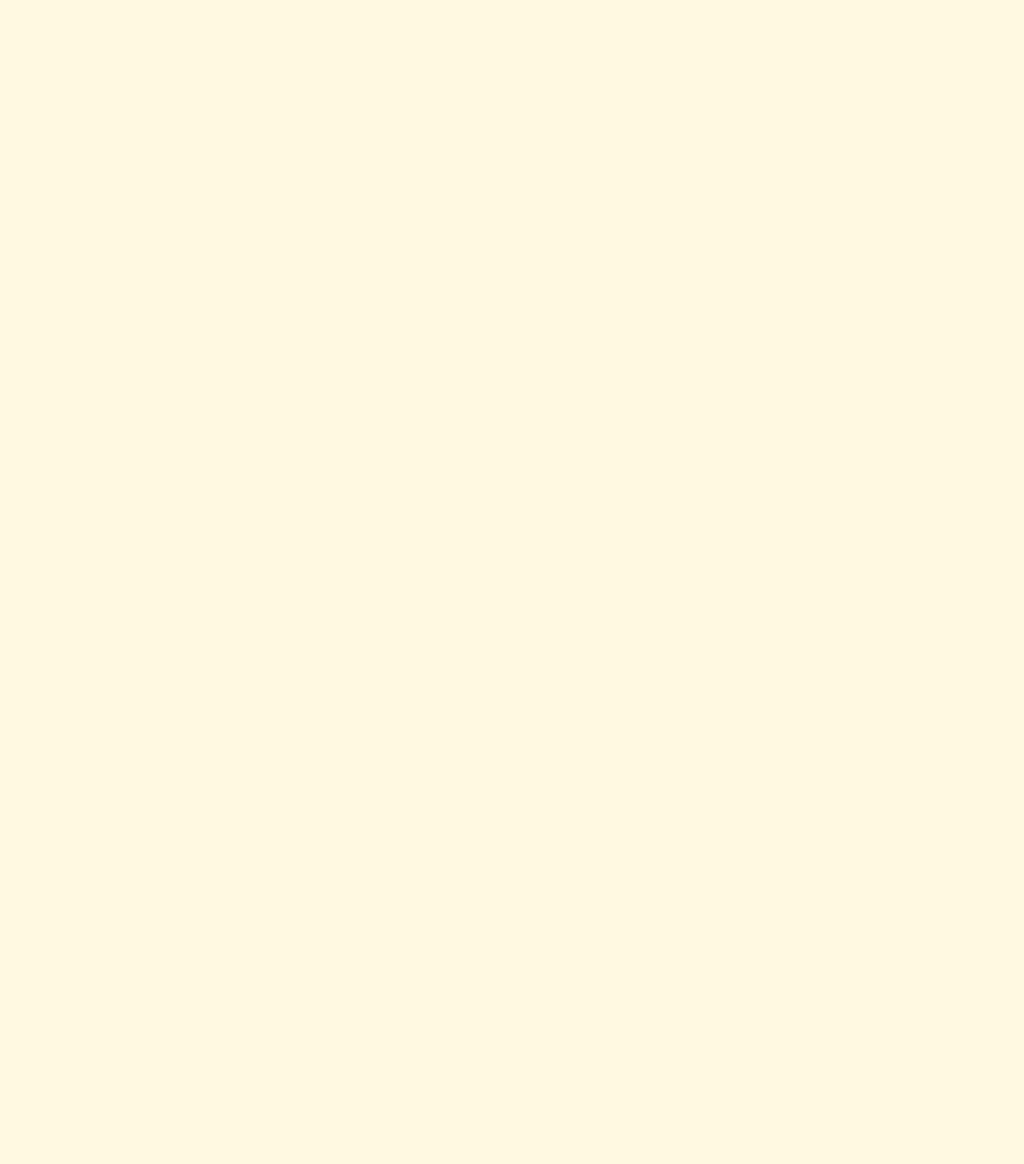
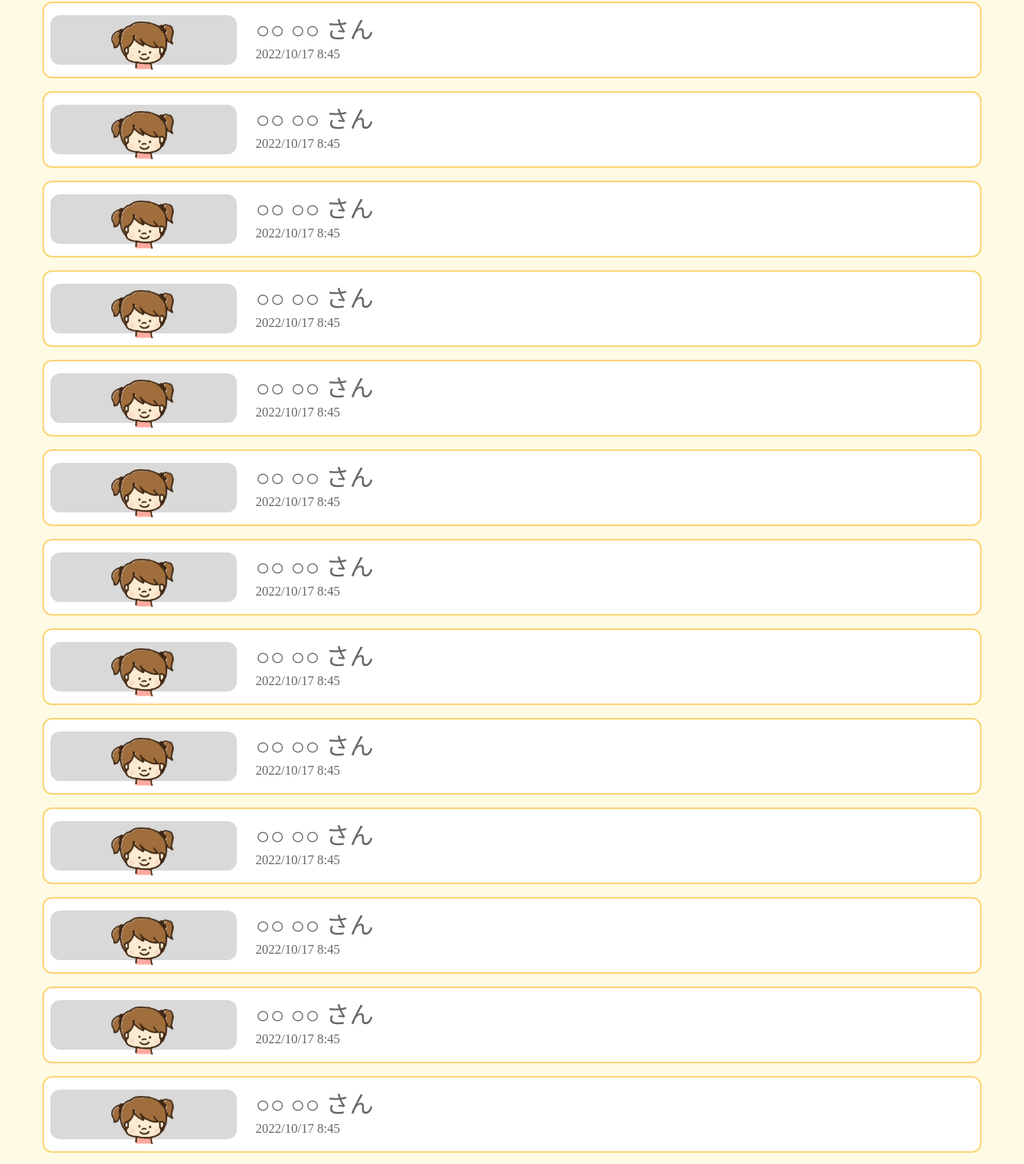
Before and after one commit to yumekiti-archive/PiyoMiru, a React (Create React App) app in the folder web/: page /list in a window 1280 px wide. Shown: the part 1214-2670 px from the top of the page at 80% size. Before the commit the page ends 1208 px from the top, so only its background shows below. Built offline with nearby package versions, Linux system fonts and the light colour scheme.

Commit message:
`add` background

```diff
--- a/web/src/components/Header.tsx
+++ b/web/src/components/Header.tsx
@@ -8,7 +8,7 @@ interface Props {
 
 const Header: FC<Props> = ({ title }) => {
   return (
-    <div className='flex w-full items-end justify-center h-20 bg-[#FBD579] pb-2'>
+    <div className='flex w-full items-end justify-center h-20 bg-[#FBD579] pb-2 absolute top-0 left-0 z-50'>
       <h1 className='text-2xl'>{title}</h1>
       <Link to='/home' className='absolute left-4'>
         <img src={Back} alt='戻る' />
--- /dev/null
+++ b/web/src/components/organisms/Background.tsx
@@ -0,0 +1,19 @@
+import { FC } from 'react';
+
+import Kumo from '../../assets/kumo.svg';
+import Sora from '../../assets/sora.svg';
+
+const Background: FC = () => {
+  return (
+    <>
+      <img src={Sora} alt='sora' className='w-full h-screen bg-red-50 object-cover absolute top-0 left-0 -z-20' />
+      <div className='-z-10 overflow-hidden h-screen w-full absolute top-0 left-0'>
+        <img src={Kumo} alt='kumo' className='w-36 h-1/6 absolute top-20 -left-8 -z-10 overflow-hidden' />
+        <img src={Kumo} alt='kumo' className='w-36 h-1/6 absolute top-0 -right-10 -z-10 overflow-hidden' />
+        <img src={Kumo} alt='kumo' className='w-36 h-1/6 absolute top-32 -right-11 -z-10 overflow-hidden' />
+      </div>
+    </>
+  );
+}
+
+export default Background;
--- a/web/src/pages/HomePage.tsx
+++ b/web/src/pages/HomePage.tsx
@@ -1,20 +1,17 @@
 import { FC } from 'react';
 import { Link } from 'react-router-dom';
 
-import Sora from '../assets/sora.svg';
 import Bus from '../assets/bus.svg';
 import Tulip from '../assets/tulip.svg';
-import Kumo from '../assets/kumo.svg';
+import Header from '../components/Header';
+import Background from '../components/organisms/Background';
 
 const HomePage: FC = () => {
   return (
+    <>
+      <Header title="乗車中園児 一覧" />
+      <Background />
       <div className='bg-sora h-screen'>
-      <img src={Sora} alt='sora' className='w-full h-screen bg-red-50 object-cover absolute top-0 left-0 -z-20' />
-      <div className='-z-10 overflow-hidden h-screen w-full absolute top-0 left-0'>
-        <img src={Kumo} alt='kumo' className='w-36 h-1/6 absolute top-20 -left-8 -z-10 overflow-hidden' />
-        <img src={Kumo} alt='kumo' className='w-36 h-1/6 absolute top-0 -right-10 -z-10 overflow-hidden' />
-        <img src={Kumo} alt='kumo' className='w-36 h-1/6 absolute top-32 -right-11 -z-10 overflow-hidden' />
-      </div>
         <div className='h-2/6 flex items-end justify-center'>
           <div className='text-4xl font-bold'>バス運行中. . .</div>
         </div>
@@ -29,6 +26,7 @@ const HomePage: FC = () => {
           </Link>
         </div>
       </div>
+    </>
   );
 };
 
--- a/web/src/pages/ListPage.tsx
+++ b/web/src/pages/ListPage.tsx
@@ -6,7 +6,31 @@ const ListPage: FC = () => {
   return (
     <>
       <Header title="乗車中園児 一覧" />
-      <div className="w-full flex items-center justify-center mt-6 flex-col space-y-4">
+      <div className="mt-24 w-full flex items-center justify-center mb-6 flex-col space-y-4">
+        <ListCard />
+        <ListCard />
+        <ListCard />
+        <ListCard />
+        <ListCard />
+        <ListCard />
+        <ListCard />
+        <ListCard />
+        <ListCard />
+        <ListCard />
+        <ListCard />
+        <ListCard />
+        <ListCard />
+        <ListCard />
+        <ListCard />
+        <ListCard />
+        <ListCard />
+        <ListCard />
+        <ListCard />
+        <ListCard />
+        <ListCard />
+        <ListCard />
+        <ListCard />
+        <ListCard />
         <ListCard />
         <ListCard />
         <ListCard />
--- a/web/src/pages/LoginPage.tsx
+++ b/web/src/pages/LoginPage.tsx
@@ -10,10 +10,7 @@ const Login: FC = () => {
   const navigate = useNavigate();
 
   const login = () => {
-    if (email === 'admin' && password === 'admin') {
-      console.log('login success');
-      navigate('/home');
-    } else console.log('login failed');
+    navigate('/home');
   };
 
   return (
```
Lines whose indentation alone changed are shown as unchanged.
